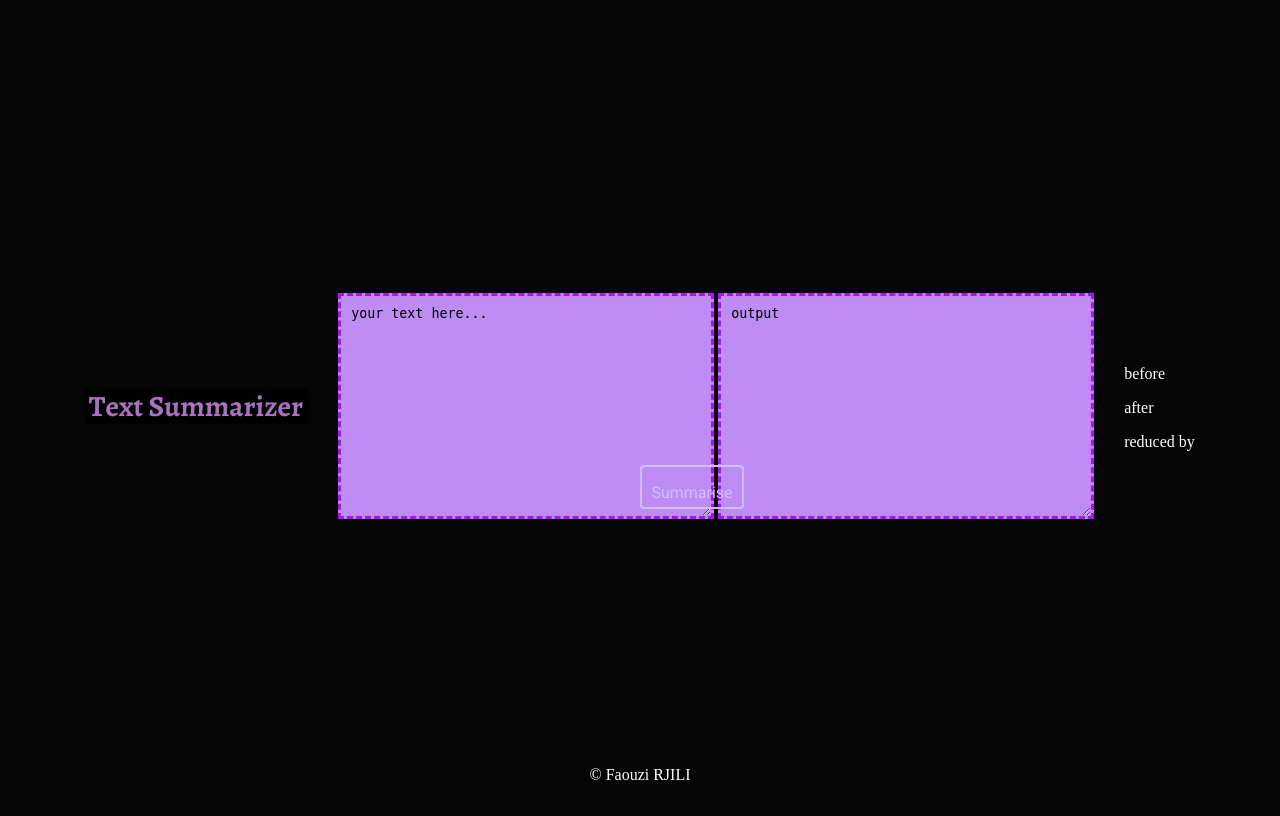
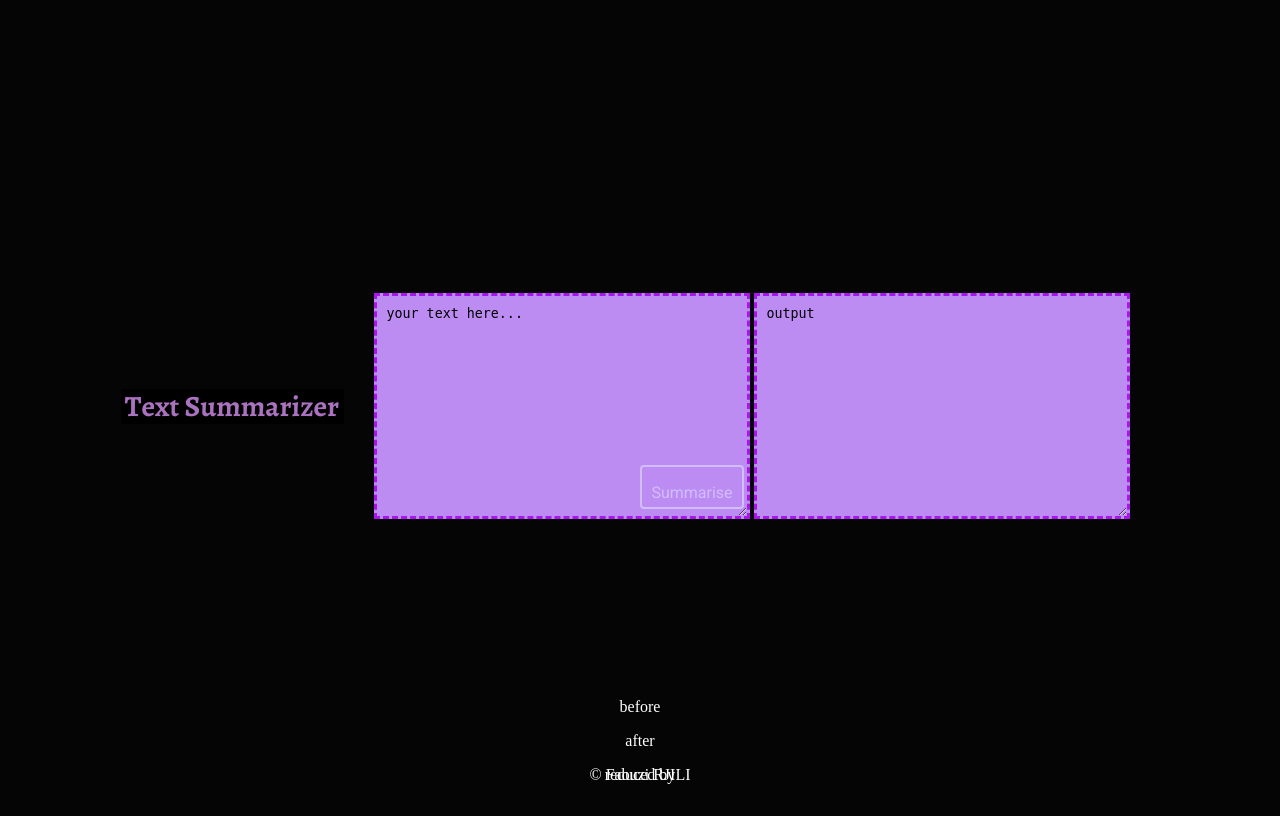
Before and after one commit to fawzeus/text-summarizer, a FastAPI app: page / in a window 1280 px wide. Run offline with FastAPI, Linux system fonts and the light colour scheme.

Commit message:
adding features

```diff
--- a/static/styles.css
+++ b/static/styles.css
@@ -118,6 +118,10 @@
     top: 10px;
   }
 
-  p{
+  #stats{
+    position: fixed;
+    bottom: 0;
+    width: 100%;
+    text-align: center;
     color: rgb(255, 255, 255);
   }
--- a/templates/home.html
+++ b/templates/home.html
@@ -2,21 +2,25 @@
 <html lang="en">
 <head>
 
-    <div class="site-logo">
-        <img src="../static/img1.png" alt="logo">
-      </div>
+  <link
+      href="{{ url_for('static', path='../static/styles.css') }}"
+      rel="stylesheet"
+    />
+  <link rel="shortcut icon" type="image/png" href="../static/logo.png">
+
+
+
   <meta charset="UTF-8">
   <meta http-equiv="X-UA-Compatible" content="IE=edge">
   <meta name="viewport" content="width=device-width, initial-scale=1.0">
   <title>Summarizer</title>
-  <link
-      href="{{ url_for('static', path='../static/styles.css') }}"
-      rel="stylesheet"
-    />
 </head>
 <body>
 
 <script src="../static/app.js"></script>
+<div class="site-logo">
+  <img src="../static/img1.png" alt="logo">
+</div>
 
   <form id="myform" name="confirmationForm" method="post">
 
@@ -30,14 +34,17 @@
     </textarea>
 
 </form>
-<div id="stats">
-<p id="p1">before</p>
-<p id="p2">after</p>
-<p id="p3">reduced by</p>
-</div>
+
 <div id="copyrights">
     <p>&copy; Faouzi RJILI</p>
   </div>
 
+  <div id="stats">
+    <p >before</p>
+    <p >after</p>
+    <p >reduced by</p>
+  </div>
+
+
 </body>
 </html>
```
Also changed, not shown: static/logo.png (added).
